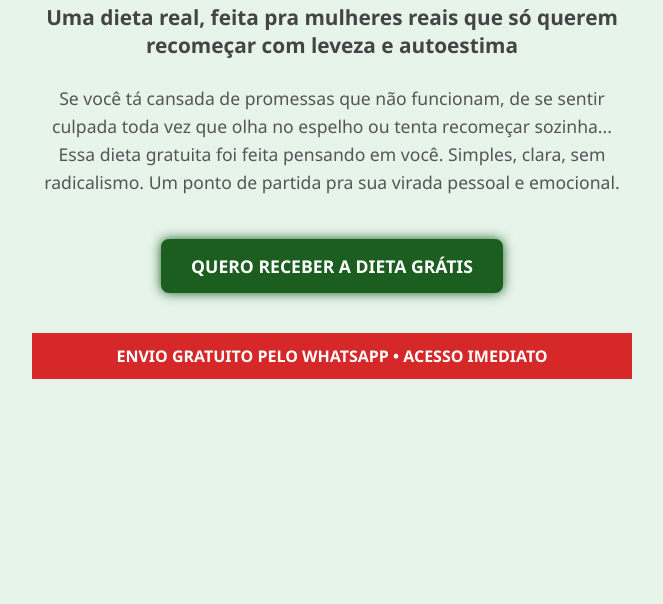
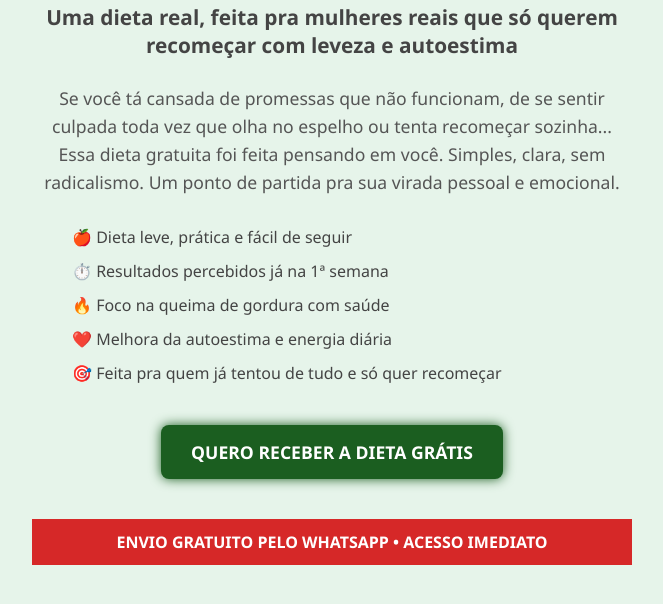
Before and after one commit to Dietas-gratis/click-aqui, a plain HTML site: page index.html in a window 1280 px wide. Shown: the part 202-806 px from the top of the page, without its empty margins (308-971 px from the left). Drawn offline with Linux system fonts and the light colour scheme.

Commit message:
Update index.html

```diff
--- a/index.html
+++ b/index.html
@@ -8,7 +8,7 @@
     body {
       margin: 0;
       font-family: 'Segoe UI', sans-serif;
-      background: #e6f4ea; /* Verde claro suave */
+      background: #e6f4ea;
       color: #333;
       text-align: center;
     }
@@ -19,7 +19,7 @@
     }
     h1 {
       font-size: 2.2em;
-      color: #2e7d32; /* Verde escuro classe */
+      color: #2e7d32;
       margin-bottom: 10px;
     }
     h2 {
@@ -38,7 +38,7 @@
       padding: 15px 30px;
       font-size: 1.1em;
       color: #fff;
-      background: #1b5e20; /* Verde escuro poder */
+      background: #1b5e20;
       border-radius: 8px;
       text-decoration: none;
       font-weight: bold;
@@ -60,6 +60,16 @@
       50% { opacity: 0.3; }
       100% { opacity: 1; }
     }
+    .icon-list {
+      text-align: left;
+      margin-top: 30px;
+      font-size: 1em;
+      color: #444;
+    }
+    .icon-list li {
+      margin: 12px 0;
+      list-style: none;
+    }
   </style>
 </head>
 <body>
@@ -73,7 +83,15 @@
     Essa dieta gratuita foi feita pensando em você.
     Simples, clara, sem radicalismo. Um ponto de partida pra sua virada pessoal e emocional.</p>
 
-    <a class="btn" href="https://wa.me/5562981686811" target="_blank">QUERO RECEBER A DIETA GRÁTIS</a>
+    <ul class="icon-list">
+      <li>🍎 Dieta leve, prática e fácil de seguir</li>
+      <li>⏱️ Resultados percebidos já na 1ª semana</li>
+      <li>🔥 Foco na queima de gordura com saúde</li>
+      <li>❤️ Melhora da autoestima e energia diária</li>
+      <li>🎯 Feita pra quem já tentou de tudo e só quer recomeçar</li>
+    </ul>
+
+    <a class="btn" href="https://wa.me/5562981686811?text=Olá,%20quero%20o%20Plano%20de%20Dietas%20grátis!%20😍" target="_blank">QUERO RECEBER A DIETA GRÁTIS</a>
 
     <div class="urgencia">
       ENVIO GRATUITO PELO WHATSAPP • ACESSO IMEDIATO
```
